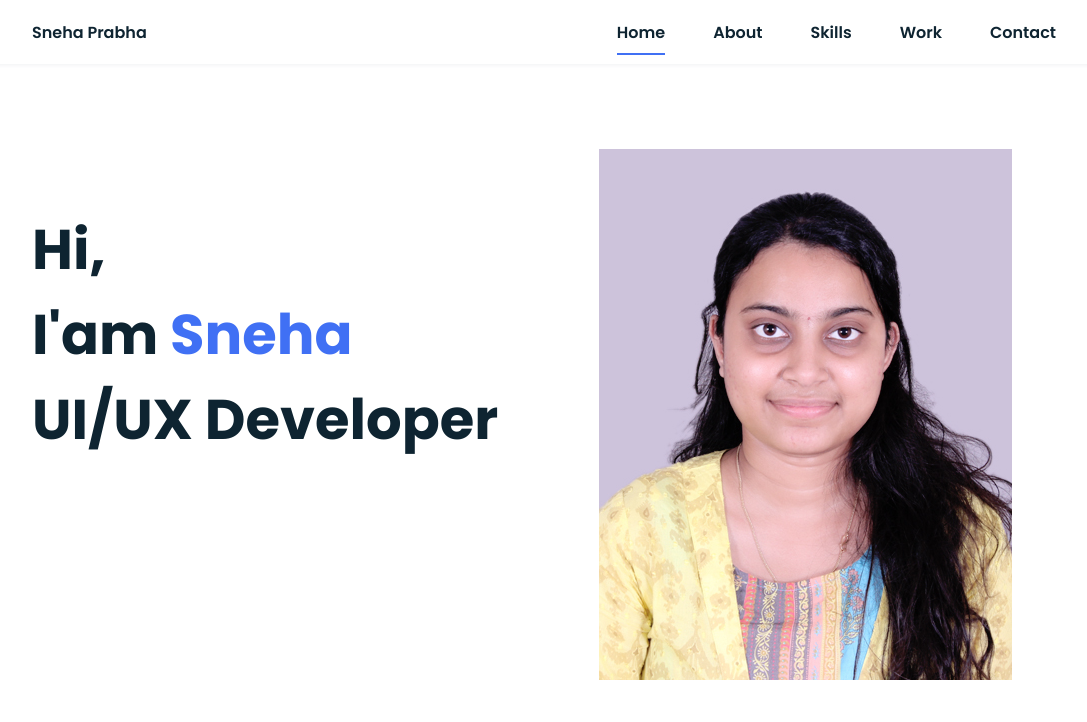
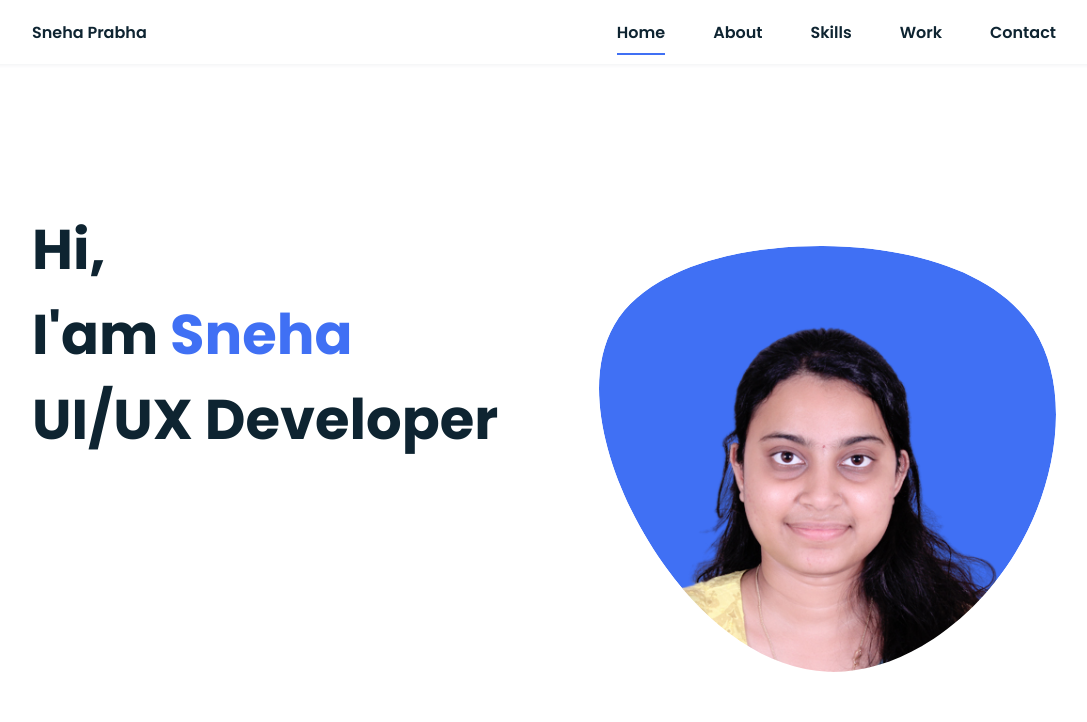
Before and after one commit to snehaprabha/snehaprabha.m.github.io, a website: page dist/index.html in a window 1280 px wide. Shown: the top 722 px of the page, without its empty margins (96-1183 px from the left). Drawn offline with nearby package versions, Linux system fonts and the light colour scheme.

Commit message:
second commit

```diff
--- a/dist/assets/css/styles.css
+++ b/dist/assets/css/styles.css
@@ -425,6 +425,14 @@ img{
     width: 457px;
     bottom: 15%;
   }
+  .home__blob{
+    /* width:200px; */
+    fill: var(--first-color);
+  }
+  .home__blob-img{
+
+    width:170px;
+  }
 
   .about__container, .skills__container{
     grid-template-columns: repeat(2,1fr);
--- a/dist/index.html
+++ b/dist/index.html
@@ -51,7 +51,23 @@
                 </div>
 
                 <div class="home__img">
-                    <img src="assets/img/prabha.JPG" alt="">
+                    <svg class="home__blob" viewBox="0 0 200 187" xmlns="http://www.w3.org/2000/svg" xmlns:xlink="http://www.w3.org/1999/xlink">
+                        <mask id="mask0" mask-type="alpha">
+                            <path d="M190.312 36.4879C206.582 62.1187 201.309 102.826 182.328 134.186C163.346 165.547
+                            130.807 187.559 100.226 186.353C69.6454 185.297 41.0228 161.023 21.7403 129.362C2.45775
+                            97.8511 -7.48481 59.1033 6.67581 34.5279C20.9871 10.1032 59.7028 -0.149132 97.9666
+                            0.00163737C136.23 0.303176 174.193 10.857 190.312 36.4879Z"/>
+                        </mask>
+                        <g mask="url(#mask0)">
+                            <path d="M190.312 36.4879C206.582 62.1187 201.309 102.826 182.328 134.186C163.346
+                            165.547 130.807 187.559 100.226 186.353C69.6454 185.297 41.0228 161.023 21.7403
+                            129.362C2.45775 97.8511 -7.48481 59.1033 6.67581 34.5279C20.9871 10.1032 59.7028
+                            -0.149132 97.9666 0.00163737C136.23 0.303176 174.193 10.857 190.312 36.4879Z"/>
+                            <image class="home__blob-img" x='12' y='18' xlink:href="assets/img/bg.png"/>
+                        </g>
+                    </svg>
+<!--
+                    <img src="assets/img/prabha.JPG" alt=""> -->
                 </div>
             </section>
 
@@ -67,7 +83,7 @@
                     <div>
                         <h2 class="about__subtitle">I'am Sneha</h2>
                         <p class="about__text" >I am a front-end developer having experience with developing responsive web applications using HTML, CSS, JavaScript and libaries/frameworks like React.js.</p>
-                       <div style="padding-top: 10px !important;"> <a href="./assets/img/Prabha_CV.docx" class="button" >Resume</a> </div>
+                       <div style="padding-top: 10px !important;" class="contact__button"> <a href="./assets/img/Prabha_CV.docx" class="button" >Resume</a> </div>
                     </div>
 
                 </div>
```
Also changed, not shown: dist/assets/img/bg.png (added), dist/assets/img/blob.svg (added).
